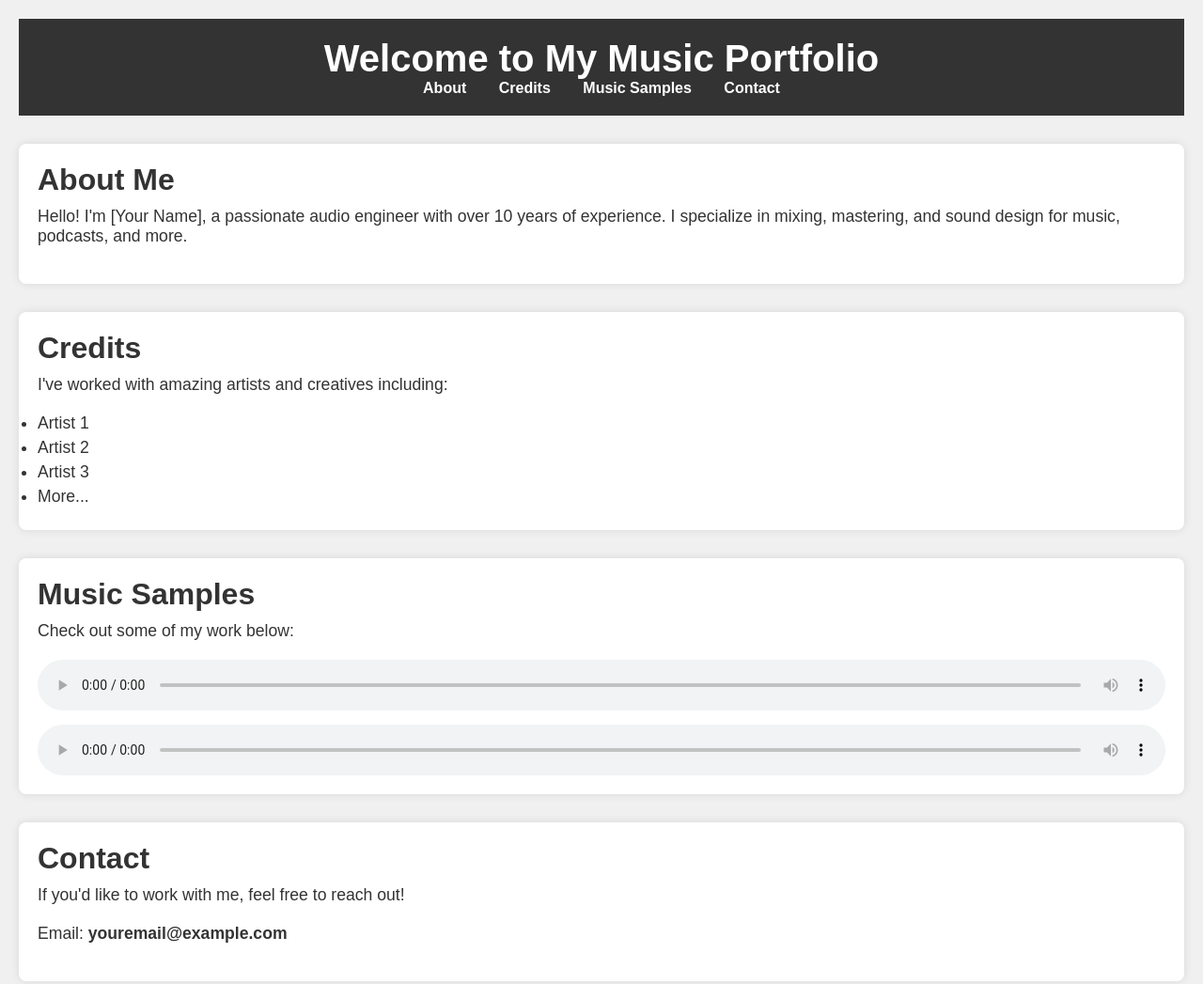
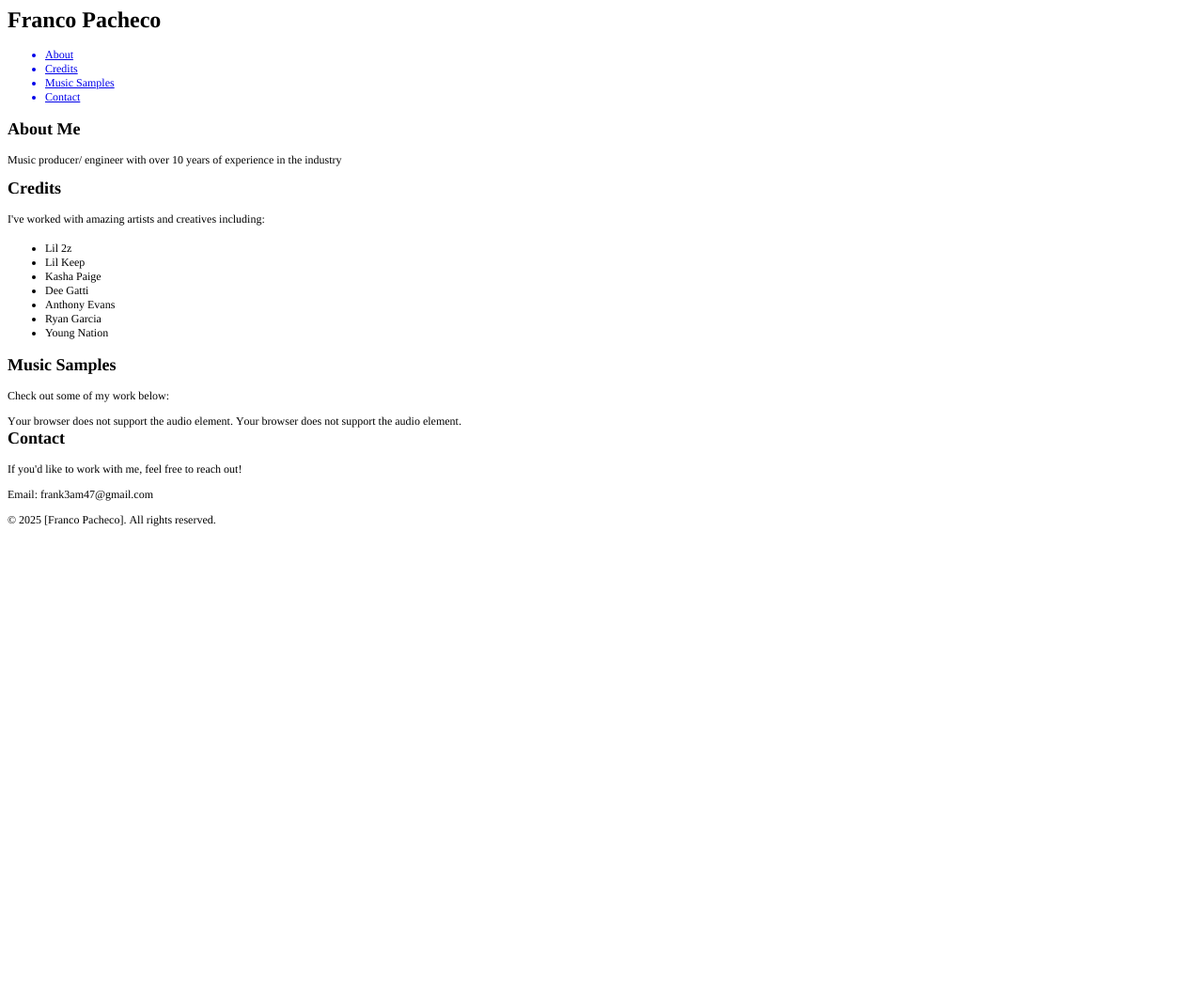
Before and after one commit to Frank3am/Music-portfolio1, a plain HTML site: page Index.html in a window 1280 px wide. Shown: the top 1047 px of the page at 94% size. After the commit the page ends 800 px from the top, so only its background shows below. Drawn offline with Linux system fonts and the light colour scheme.

Commit message:
Add files via upload
Updated Index.html

```diff
--- a/Index.html
+++ b/Index.html
@@ -1,64 +1,50 @@
-<!DOCTYPE html>
-<html lang="en">
+<!DOCTYPE html PUBLIC "-//W3C//DTD HTML 4.01//EN" "http://www.w3.org/TR/html4/strict.dtd">
+<html>
 <head>
-    <meta charset="UTF-8">
-    <meta name="viewport" content="width=device-width, initial-scale=1.0">
-    <meta http-equiv="X-UA-Compatible" content="ie=edge">
-    <title>Your Music Portfolio</title>
-    <link rel="stylesheet" href="styles.css">
+  <meta http-equiv="Content-Type" content="text/html; charset=utf-8">
+  <meta http-equiv="Content-Style-Type" content="text/css">
+  <title></title>
+  <meta name="Generator" content="Cocoa HTML Writer">
+  <meta name="CocoaVersion" content="2487.5">
+  <style type="text/css">
+    p.p4 {margin: 0.0px 0.0px 12.0px 0.0px; font: 12.0px Times; -webkit-text-stroke: #000000}
+    p.p5 {margin: 0.0px 0.0px 0.0px 0.0px; font: 12.0px Times; -webkit-text-stroke: #000000}
+    li.li2 {margin: 0.0px 0.0px 0.0px 0.0px; font: 12.0px Times; color: #0000e9; -webkit-text-stroke: #0000e9}
+    li.li5 {margin: 0.0px 0.0px 0.0px 0.0px; font: 12.0px Times; -webkit-text-stroke: #000000}
+    li.li6 {margin: 0.0px 0.0px 0.0px 0.0px; font: 12.0px Times}
+    span.s1 {font-kerning: none}
+    span.s2 {-webkit-text-stroke: 0px #000000}
+    span.s3 {text-decoration: underline ; font-kerning: none}
+    ul.ul1 {list-style-type: disc}
+  </style>
 </head>
 <body>
-
-    <header>
-        <h1>Welcome to My Music Portfolio</h1>
-        <nav>
-            <ul>
-                <li><a href="#about">About</a></li>
-                <li><a href="#credits">Credits</a></li>
-                <li><a href="#music">Music Samples</a></li>
-                <li><a href="#contact">Contact</a></li>
-            </ul>
-        </nav>
-    </header>
-
-    <section id="about">
-        <h2>About Me</h2>
-        <p>Hello! I'm [Your Name], a passionate audio engineer with over 10 years of experience. I specialize in mixing, mastering, and sound design for music, podcasts, and more.</p>
-    </section>
-
-    <section id="credits">
-        <h2>Credits</h2>
-        <p>I've worked with amazing artists and creatives including:</p>
-        <ul>
-            <li>Artist 1</li>
-            <li>Artist 2</li>
-            <li>Artist 3</li>
-            <li>More...</li>
-        </ul>
-    </section>
-
-    <section id="music">
-        <h2>Music Samples</h2>
-        <p>Check out some of my work below:</p>
-        <audio controls>
-            <source src="sample1.mp3" type="audio/mp3">
-            Your browser does not support the audio element.
-        </audio>
-        <audio controls>
-            <source src="sample2.mp3" type="audio/mp3">
-            Your browser does not support the audio element.
-        </audio>
-    </section>
-
-    <section id="contact">
-        <h2>Contact</h2>
-        <p>If you'd like to work with me, feel free to reach out!</p>
-        <p>Email: <a href="mailto:youremail@example.com">youremail@example.com</a></p>
-    </section>
-
-    <footer>
-        <p>&copy; 2025 [Your Name]. All rights reserved.</p>
-    </footer>
-
+<h1 style="margin: 0.0px 0.0px 16.1px 0.0px; font: 24.0px Times; -webkit-text-stroke: #000000"><span class="s1"><b>Franco Pacheco</b></span></h1>
+<ul class="ul1">
+  <li class="li2"><span class="s2"></span><span class="s3">About</span></li>
+  <li class="li2"><span class="s2"></span><span class="s3">Credits</span></li>
+  <li class="li2"><span class="s2"></span><span class="s3">Music Samples</span></li>
+  <li class="li2"><span class="s2"></span><span class="s3">Contact</span></li>
+</ul>
+<h2 style="margin: 0.0px 0.0px 14.9px 0.0px; font: 18.0px Times; -webkit-text-stroke: #000000"><span class="s1"><b>About Me</b></span></h2>
+<p class="p4"><span class="s1">Music producer/ engineer with over 10 years of experience in the industry</span></p>
+<h2 style="margin: 0.0px 0.0px 14.9px 0.0px; font: 18.0px Times; -webkit-text-stroke: #000000"><span class="s1"><b>Credits</b></span></h2>
+<p class="p4"><span class="s1">I've worked with amazing artists and creatives including:</span></p>
+<ul class="ul1">
+  <li class="li5"><span class="s2"></span><span class="s1">Lil 2z</span></li>
+  <li class="li5"><span class="s2"></span><span class="s1">Lil Keep</span></li>
+  <li class="li5"><span class="s2"></span><span class="s1">Kasha Paige</span></li>
+  <li class="li5"><span class="s2"></span><span class="s1">Dee Gatti</span></li>
+  <li class="li6">Anthony Evans</li>
+  <li class="li6">Ryan Garcia</li>
+  <li class="li6">Young Nation</li>
+</ul>
+<h2 style="margin: 0.0px 0.0px 14.9px 0.0px; font: 18.0px Times; -webkit-text-stroke: #000000"><span class="s1"><b>Music Samples</b></span></h2>
+<p class="p4"><span class="s1">Check out some of my work below:</span></p>
+<p class="p5"><span class="s1">Your browser does not support the audio element. Your browser does not support the audio element.</span></p>
+<h2 style="margin: 0.0px 0.0px 14.9px 0.0px; font: 18.0px Times; -webkit-text-stroke: #000000"><span class="s1"><b>Contact</b></span></h2>
+<p class="p4"><span class="s1">If you'd like to work with me, feel free to reach out!</span></p>
+<p class="p4"><span class="s1">Email: frank3am47@gmail.com</span></p>
+<p class="p4"><span class="s1">© 2025 [Franco Pacheco]. All rights reserved.</span></p>
 </body>
 </html>
```
